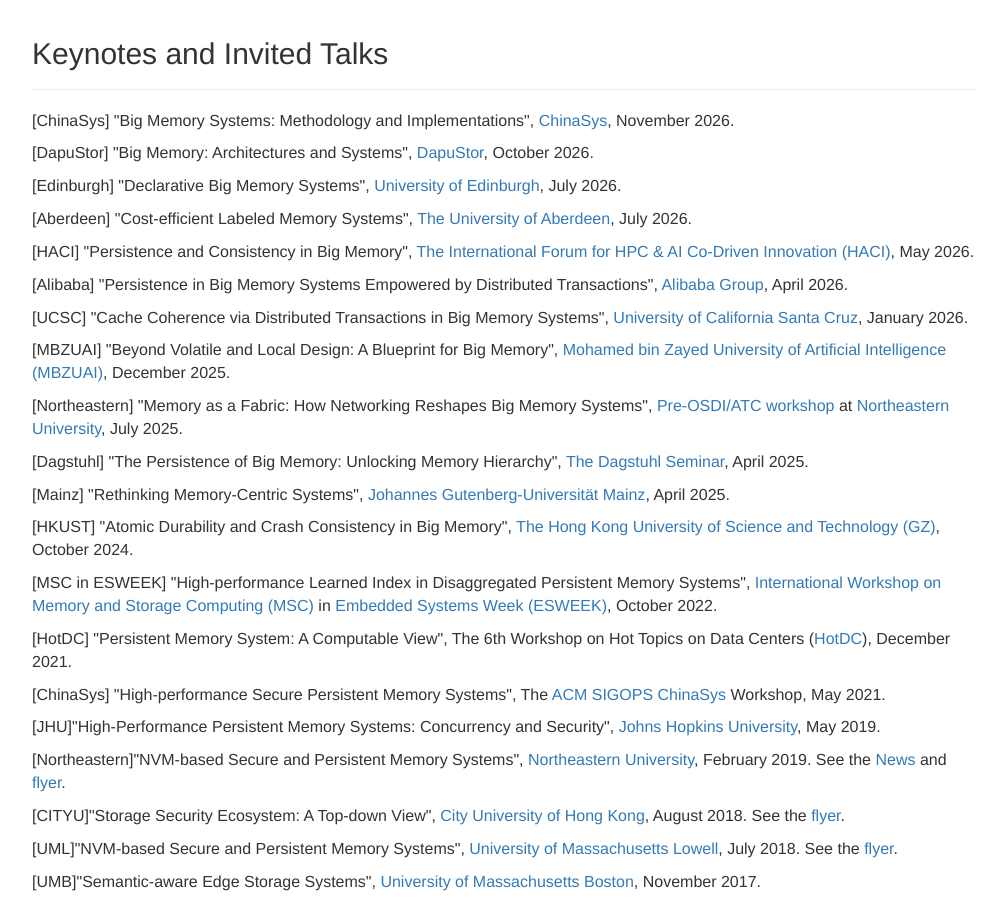
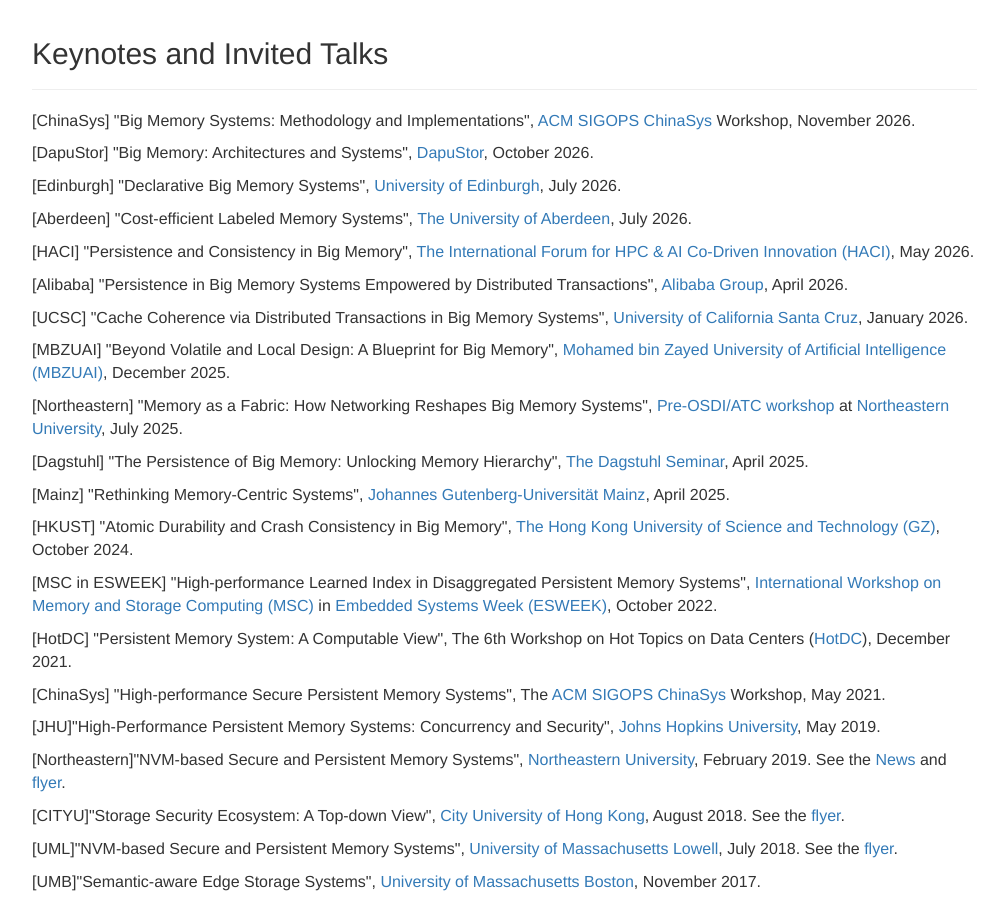
Before and after one commit to csyhua/csyhua.github.io, a plain HTML site: page csyhua/index.html in a window 1280 px wide. Shown: the part 4698-5598 px from the top of the page, without its empty margins (38-1042 px from the left). Drawn offline with nearby package versions, Linux system fonts and the light colour scheme.

Commit message:
Update index.html

```diff
--- a/csyhua/index.html
+++ b/csyhua/index.html
@@ -462,7 +462,7 @@
             </div>
 
 			   <p><font size="3.0">
-            [ChinaSys] &quot;Big Memory Systems: Methodology and Implementations&quot;, <a href="https://chinasys-winter-2026.github.io/">ChinaSys</a>, November 2026. </font></p>
+            [ChinaSys] &quot;Big Memory Systems: Methodology and Implementations&quot;, <a href="https://chinasys-winter-2026.github.io/">ACM SIGOPS ChinaSys</a> Workshop, November 2026. </font></p>
 
 	  <p><font size="3.0">
             [DapuStor] &quot;Big Memory: Architectures and Systems&quot;, <a href="https://www.dapustor.com/">DapuStor</a>, October 2026. </font></p>
```
